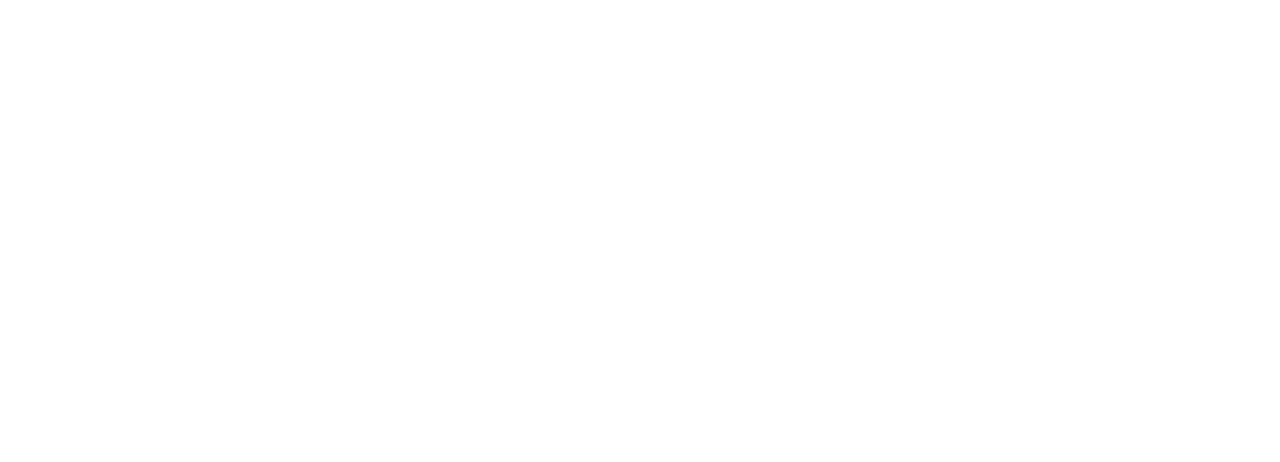
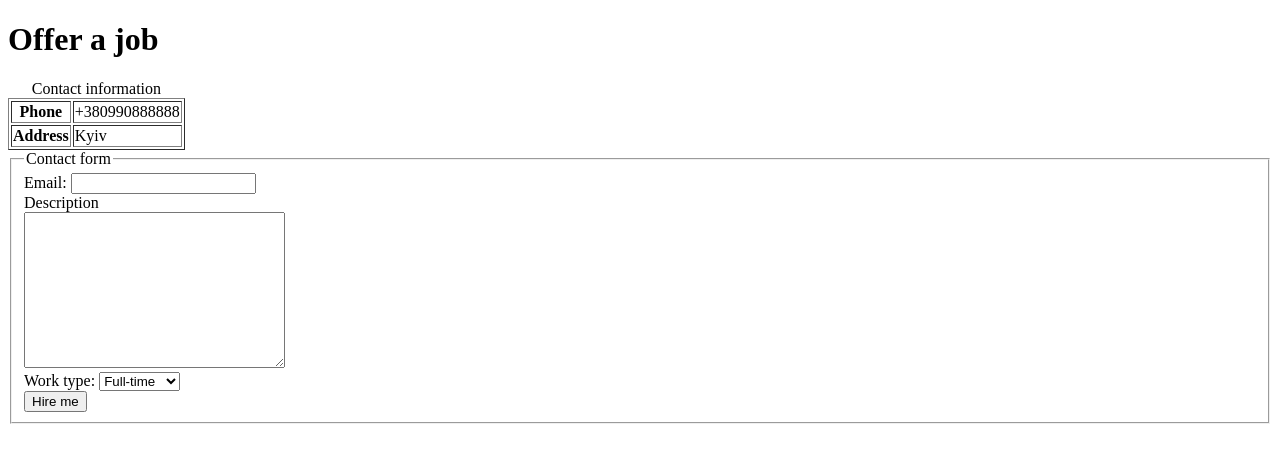
Before and after one commit to iamkate-v/robot_dreams_general, a plain HTML site: page lesson_6/index.html in a window 1280 px wide. Drawn offline with Linux system fonts and the light colour scheme.

Commit message:
Update index.html

```diff
--- a/lesson_6/index.html
+++ b/lesson_6/index.html
@@ -6,5 +6,40 @@
     <meta name="viewport" content="width=device-width, initial-scale=1.0" />
     <title>Homework 6</title>
   </head>
-  <body></body>
+  <body>
+    <h1>Offer a job</h1>
+    <table border="1">
+      <caption>
+        Contact information
+      </caption>
+      <tr>
+        <th>Phone</th>
+        <td>+380990888888</td>
+      </tr>
+      <tr>
+        <th>Address</th>
+        <td>Kyiv</td>
+      </tr>
+    </table>
+    <form action="">
+      <fieldset>
+        <legend>Contact form</legend>
+        <label for="email">Email:</label>
+        <input type="text" id="email" name="email" required /><br />
+        <label for="description">Description</label> <br />
+        <textarea name="description" id="description" cols="30" rows="10">
+        </textarea>
+        <br />
+        <label for="work-type">Work type:</label>
+        <select name="work-type" id="work-type">
+          <option value="full-time">Full-time</option>
+          <option value="part-time">Part-time</option>
+          <option value="internship">Internship</option>
+          <option value="project">Project</option>
+        </select>
+        <br />
+        <input type="submit" value="Hire me" name="hire-me" />
+      </fieldset>
+    </form>
+  </body>
 </html>
```
